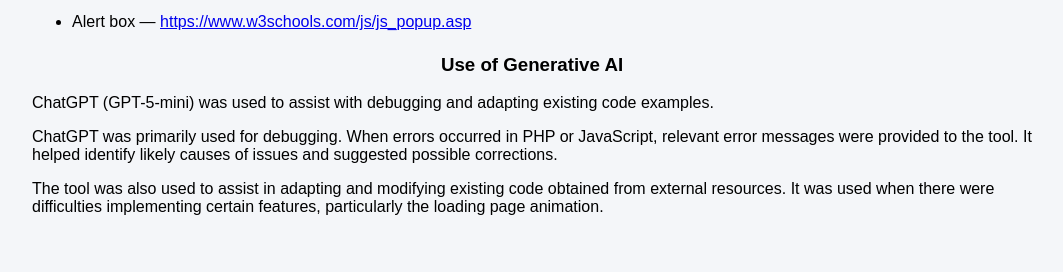
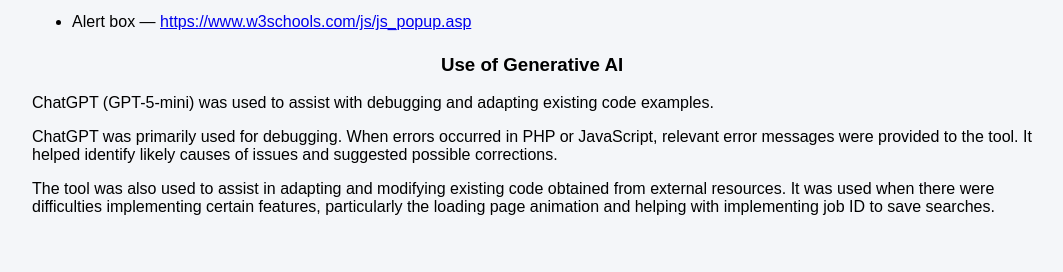
Before and after one commit to B293600/IWDD, a PHP site: page /credits.php in a window 1280 px wide. Shown: the part 2652-2924 px from the top of the page, without its empty margins (108-1171 px from the left). Run offline with PHP 8.4, Linux system fonts and the light colour scheme.

Commit message:
Final update

```diff
--- a/credits.php
+++ b/credits.php
@@ -181,7 +181,7 @@ require_once 'login.php';
     </p>
 
     <p>
-        The tool was also used to assist in adapting and modifying existing code obtained from external resources. It was used when there were difficulties implementing certain features, particularly the loading page animation.
+        The tool was also used to assist in adapting and modifying existing code obtained from external resources. It was used when there were difficulties implementing certain features, particularly the loading page animation and helping with implementing job ID to save searches.
     </p>
 
 </div>
```
